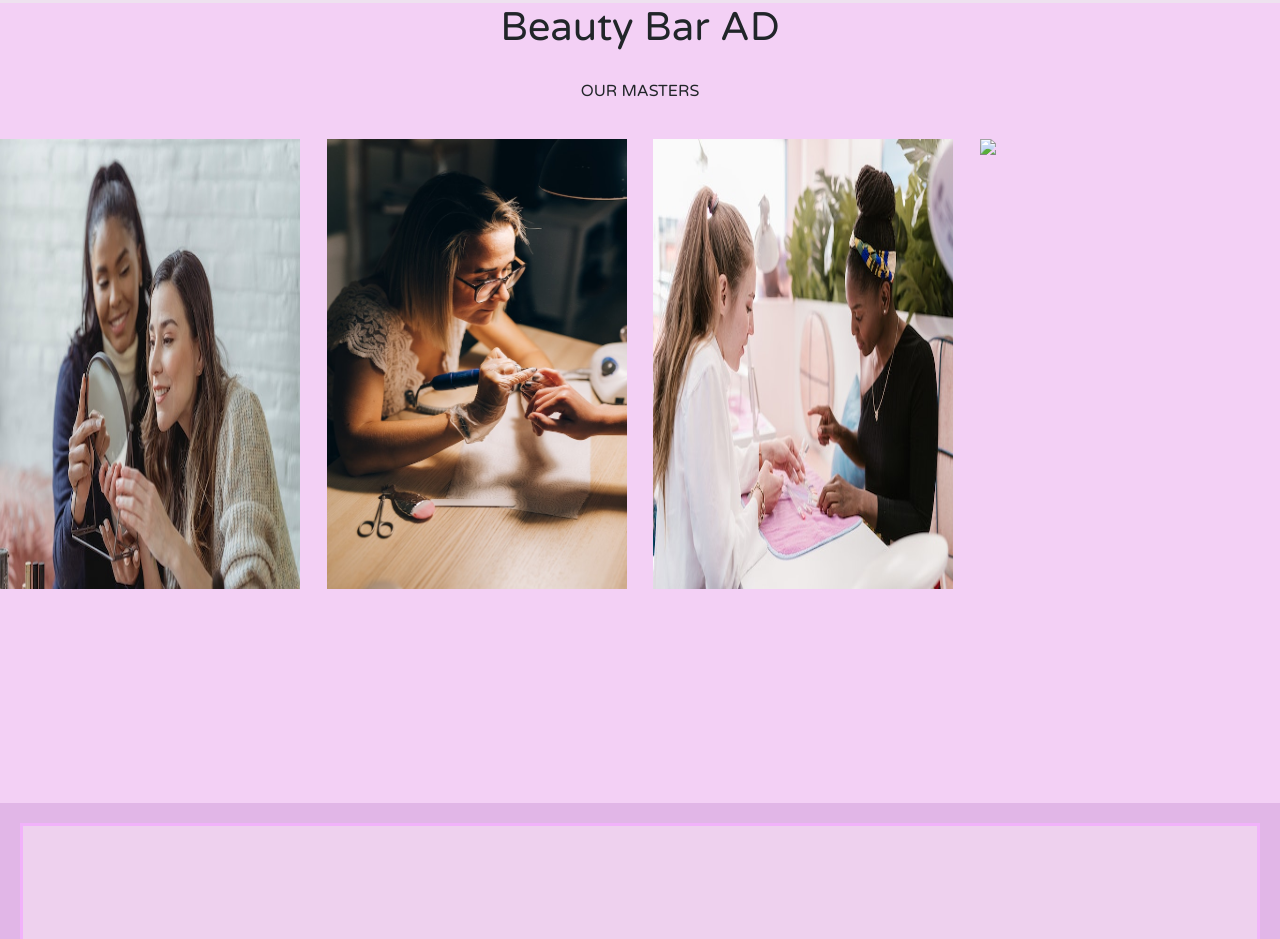
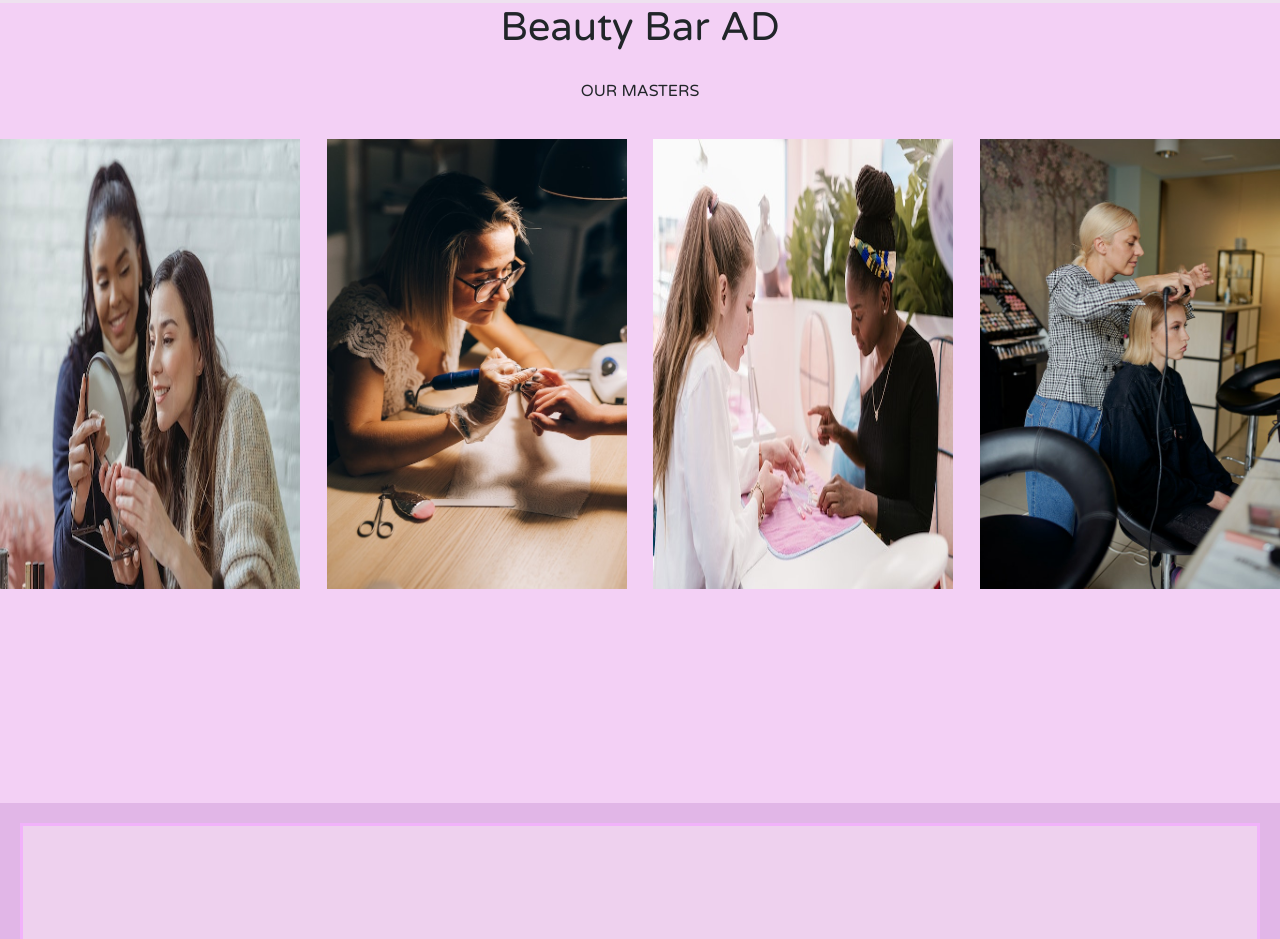
Before and after one commit to Zara-Ashi/Full-project, a plain HTML site: page index.html in a window 1280 px wide. Shown: the part 833-1772 px from the top of the page. Drawn offline with nearby package versions, Linux system fonts and the light colour scheme; a web font is replaced by a local one.

Commit message:
Update index.html

```diff
--- a/index.html
+++ b/index.html
@@ -68,7 +68,7 @@
            <div class="imm"> <img class="img"src="./img/pexels-george-milton-6954012.jpg" width="300">
             <img class="img"src="./img/pexels-leeloo-thefirst-4677856.jpg"width=300>
             <img class="img"src="./img/pexels-rodnae-productions-7755235.jpg"width=300>
-            <img src="./pexels-sergey-makashin-5368629.jpg" width="300"></div>
+            <img src="./img/pexels-sergey-makashin-5368629.jpg" width="300"></div>
         </div>
 
 
```
